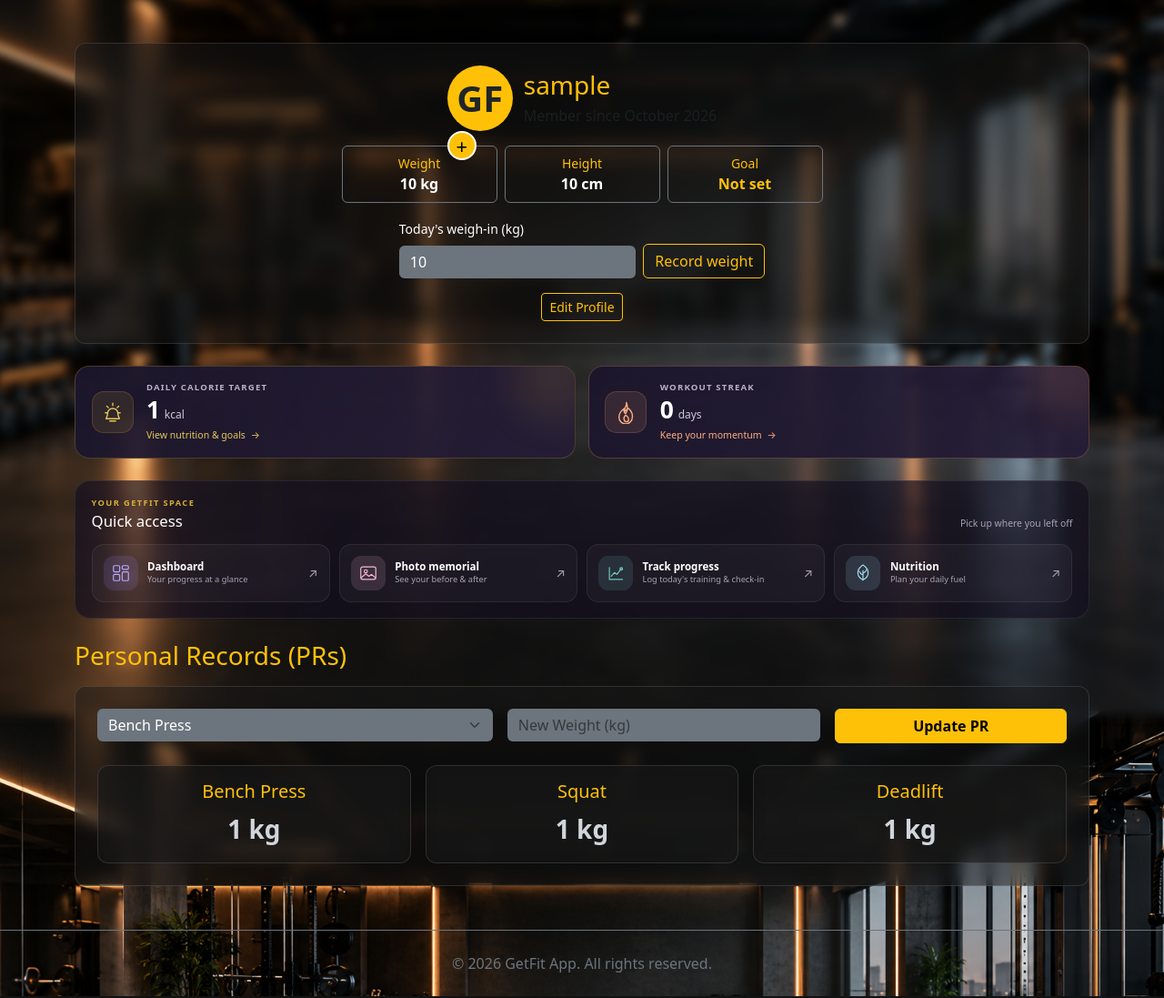
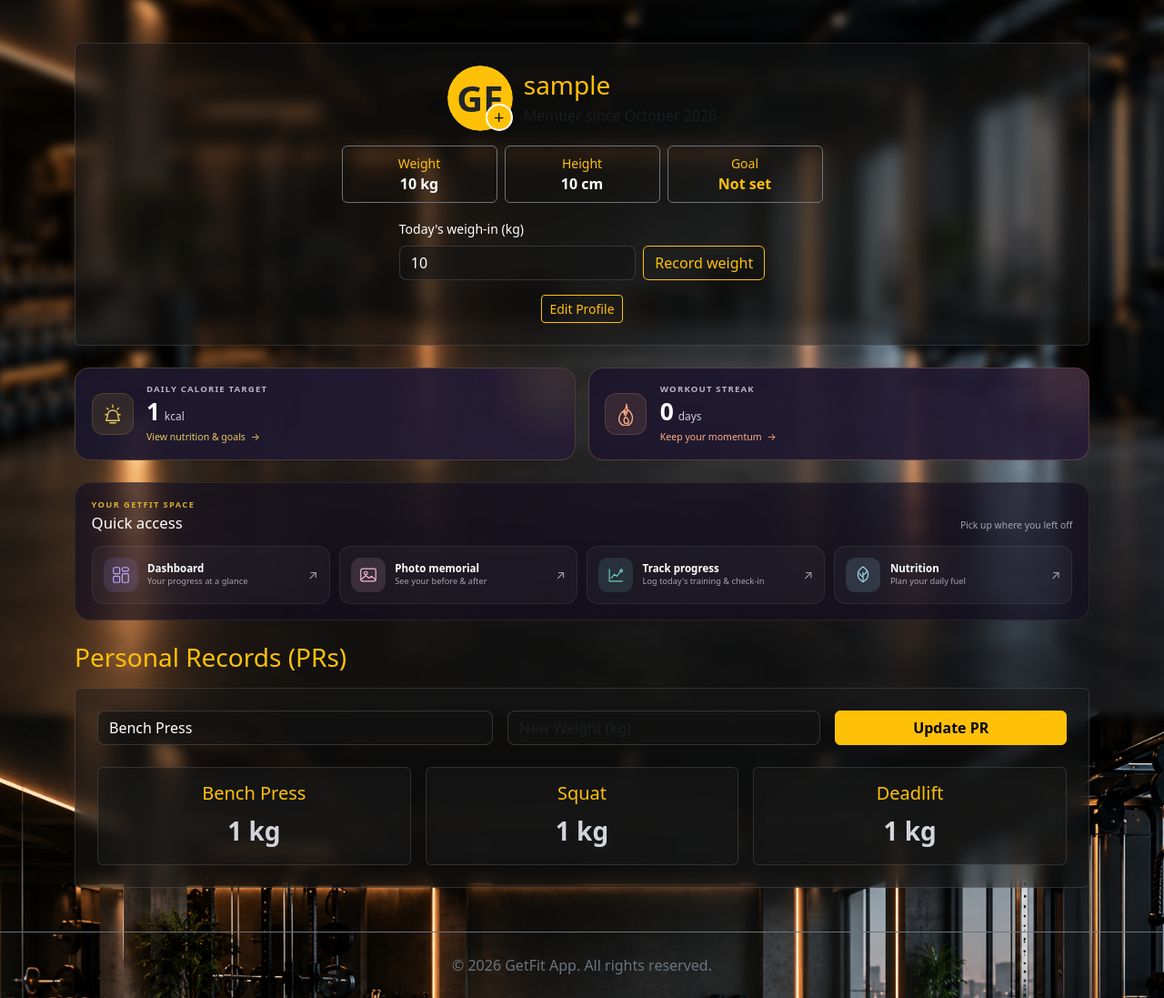
Before and after one commit to Adamabdelaziz23/getfit, a Flask app: page /profile in a window 1280 px wide. Shown: the part 34-1131 px from the top of the page at 91% size. Run offline with Flask 3, Linux system fonts and the light colour scheme; a user stored in the database is signed in; tables that the repository leaves empty hold one stand-in row (values such as "Sample post"); some libraries are stand-ins or nearby versions.

Commit message:
profile pic adjusted

```diff
--- a/static/style.css
+++ b/static/style.css
@@ -208,34 +209,79 @@ h1 {
     height: 72px;
 }
 
+.profile-avatar-trigger {
+    background: none;
+    border: 0;
+    border-radius: 50%;
+    cursor: pointer;
+    display: block;
+    height: 72px;
+    padding: 0;
+    position: relative;
+    width: 72px;
+}
+
 .profile-avatar,
 .profile-avatar-image {
+    display: block;
     width: 72px;
     height: 72px;
 }
 
+.profile-avatar {
+    border-radius: 50%;
+    overflow: hidden;
+}
+
 .profile-avatar-image {
     object-fit: cover;
 }
 
 .profile-picture-edit {
     position: absolute;
-    right: 0;
-    bottom: 0;
-    display: inline-flex;
-    align-items: center;
+    inset: 0;
+    align-items: center;
+    background: rgba(10, 8, 15, 0.68);
+    border-radius: 50%;
+    color: #fff;
+    display: flex;
+    font-size: 2rem;
+    font-weight: 400;
     justify-content: center;
-    width: 32px;
-    height: 32px;
-    padding: 0;
-    border: 2px solid #fff;
-    font-size: 22px;
     line-height: 1;
-}
-
-.profile-picture-edit:focus-visible {
+    opacity: 0;
+    transition: opacity 160ms ease;
+}
+
+.profile-avatar-trigger:hover .profile-picture-edit,
+.profile-avatar-trigger:focus-visible .profile-picture-edit {
+    opacity: 1;
+}
+
+.profile-avatar-trigger:focus-visible {
     outline: 3px solid #fff;
-    outline-offset: 2px;
+    outline-offset: 3px;
+}
+
+.profile-picture-edit {
+    pointer-events: none;
+}
+
+@media (hover: none) {
+    .profile-picture-edit {
+        align-items: center;
+        background: #ffc107;
+        border: 2px solid #fff;
+        border-radius: 50%;
+        color: #121212;
+        font-size: 1.25rem;
+        height: 30px;
+        inset: auto 0 0 auto;
+        justify-content: center;
+        opacity: 1;
+        line-height: 1;
+        width: 30px;
+    }
 }
 
 .profile-identity {
@@ -2384,21 +2379,12 @@ h1 + p + div .btn {
 }
 
 /* Crisp text for meal items */
-.card ul li,
+.card ul.list-unstyled li,
 .meal-details li {
     color: #e5e7eb !important;
     font-weight: 300;
 }
 
-/* Apply frosted glass to profile info and stats cards */
-.profile-card,
-.card,
-.container .bg-secondary.bg-opacity-10 {
-    background: rgba(26, 26, 26, 0.45) !important;
-    backdrop-filter: blur(8px);
-    border: 1px solid rgba(255, 255, 255, 0.12) !important;
-    border-radius: 12px;
-}
 /* Profile avatar styling */
 .profile-img, img[alt*="Profile"] {
     border: 2px solid #ffc107;
@@ -2406,17 +2392,20 @@ h1 + p + div .btn {
     border-radius: 50%;
 }
 /* Style PR input fields to match the dark theme */
-#personal-records select,
-#personal-records input,
-.profile-card input {
+#prForm select,
+#prForm input,
+#editProfileForm input,
+#weightLogInput {
     background: rgba(20, 20, 20, 0.6) !important;
     border: 1px solid rgba(255, 255, 255, 0.15) !important;
     color: #ffffff !important;
     border-radius: 8px;
 }
 
-#personal-records select:focus,
-#personal-records input:focus {
+#prForm select:focus,
+#prForm input:focus,
+#editProfileForm input:focus,
+#weightLogInput:focus {
     border-color: #ffc107 !important;
     box-shadow: 0 0 10px rgba(255, 193, 7, 0.3) !important;
 }
--- a/templates/prof.html
+++ b/templates/prof.html
@@ -12,15 +12,17 @@
     <div class="profile-identity">
         <!-- AI assistance: GitHub Copilot helped implement the profile picture picker. -->
         <form id="profilePictureForm" method="post" action="{{ url_for('upload_profile_picture') }}" enctype="multipart/form-data" class="profile-picture-uploader">
-            <div class="profile-avatar">
-            {% if user.profile_picture %}
-                <img src="{{ url_for('static', filename='uploads/' ~ user.profile_picture) }}" alt="Profile picture" class="profile-avatar-image rounded-circle border border-warning">
-            {% else %}
-                <div class="profile-avatar-image rounded-circle bg-warning text-dark d-inline-flex align-items-center justify-content-center fw-bold fs-1">GF</div>
-            {% endif %}
-            </div>
+            <button type="button" id="chooseProfilePicture" class="profile-avatar-trigger" aria-label="Change profile picture">
+                <span class="profile-avatar">
+                    {% if user.profile_picture %}
+                        <img src="{{ url_for('static', filename='uploads/' ~ user.profile_picture) }}" alt="" class="profile-avatar-image rounded-circle border border-warning">
+                    {% else %}
+                        <span class="profile-avatar-image rounded-circle bg-warning text-dark d-inline-flex align-items-center justify-content-center fw-bold fs-1">GF</span>
+                    {% endif %}
+                </span>
+                <span class="profile-picture-edit" aria-hidden="true">+</span>
+            </button>
             <input type="file" id="profilePictureInput" name="profile_picture" class="visually-hidden" accept="image/png,image/jpeg,image/webp" aria-label="Choose a profile picture" required>
-            <button type="button" id="chooseProfilePicture" class="profile-picture-edit btn btn-warning rounded-circle" aria-label="Change profile picture" title="Change profile picture">+</button>
         </form>
         <div class="profile-identity-copy">
             <h3 class="text-warning mb-1" id="userName">{{ user.name or user.username }}</h3>
```
Also changed, not shown: other parts of static/style.css (+66 -116 lines).
